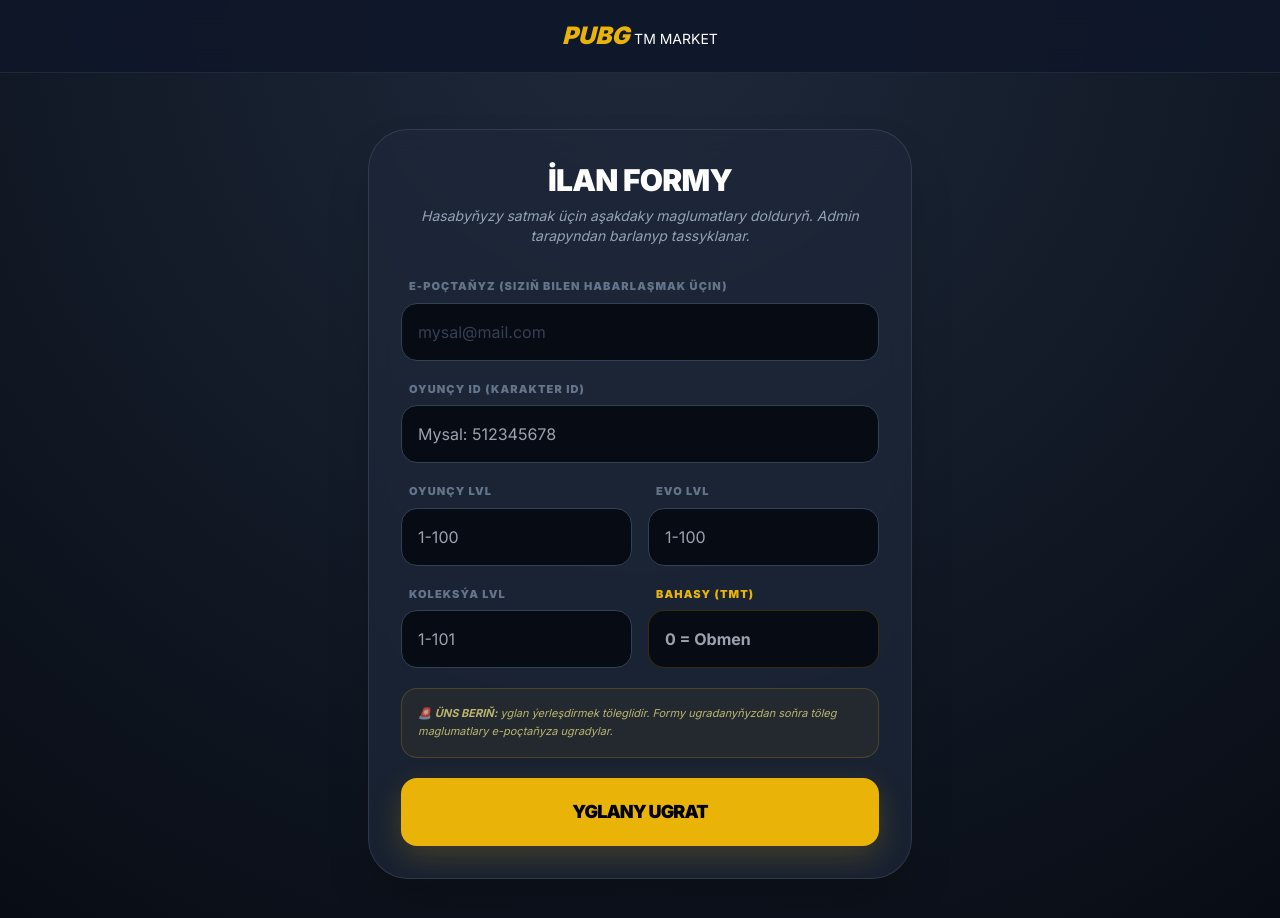
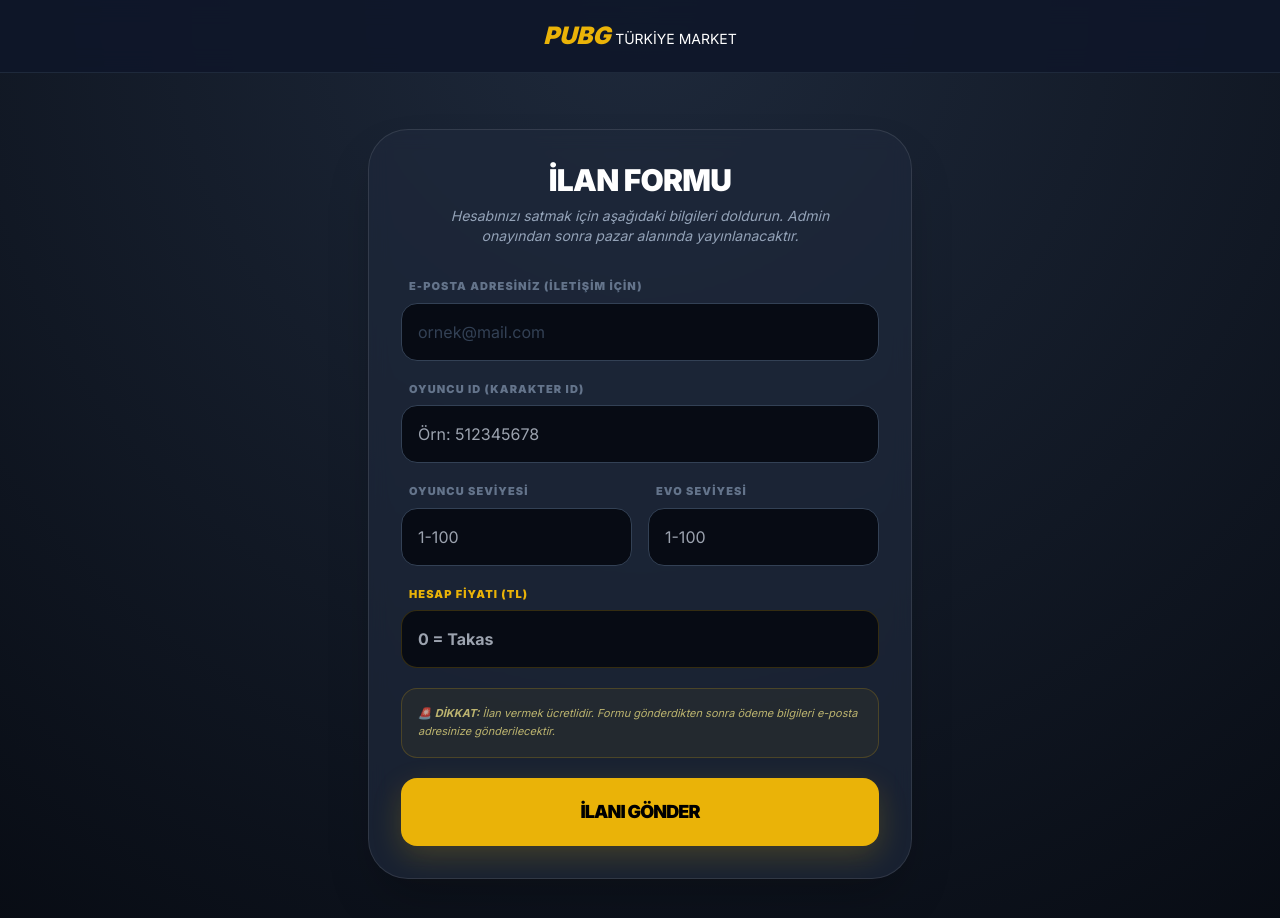
Before and after one commit to Team-01122334/pubg-market, a plain HTML site: page index.html in a window 1280 px wide. Drawn offline with nearby package versions, Linux system fonts and the light colour scheme.

Commit message:
Update index.html

```diff
--- a/index.html
+++ b/index.html
@@ -1,9 +1,9 @@
 <!DOCTYPE html>
-<html lang="tk">
+<html lang="tr">
 <head>
     <meta charset="UTF-8">
     <meta name="viewport" content="width=device-width, initial-scale=1.0">
-    <title>PUBG TM - İlan Ber</title>
+    <title>PUBG Market - İlan Ver</title>
     <script src="https://cdn.tailwindcss.com"></script>
     <style>
         @import url('https://fonts.googleapis.com/css2?family=Inter:wght@400;700;900&display=swap');
@@ -15,69 +15,55 @@
 <body>
 
     <nav class="p-5 border-b border-slate-800 bg-[#0f172a]/90 sticky top-0 z-50 backdrop-blur-md text-center">
-        <h1 class="text-2xl font-black text-yellow-500 italic uppercase italic">PUBG <span class="text-white text-sm not-italic font-normal">TM MARKET</span></h1>
+        <h1 class="text-2xl font-black text-yellow-500 italic uppercase">PUBG <span class="text-white text-sm not-italic font-normal">TÜRKİYE MARKET</span></h1>
     </nav>
 
     <div class="max-w-xl mx-auto my-10 p-4">
         <div class="glass-card rounded-[2.5rem] shadow-2xl p-8">
             <div class="text-center mb-8">
-                <h2 class="text-3xl font-black mb-2 uppercase tracking-tight">İlan Formy</h2>
+                <h2 class="text-3xl font-black mb-2 uppercase tracking-tight">İlan Formu</h2>
                 <p class="text-slate-400 text-sm italic font-medium px-4">
-                    Hasabyňyzy satmak üçin aşakdaky maglumatlary dolduryň. Admin tarapyndan barlanyp tassyklanar.
+                    Hesabınızı satmak için aşağıdaki bilgileri doldurun. Admin onayından sonra pazar alanında yayınlanacaktır.
                 </p>
             </div>
 
             <form id="pubgForm" action="https://formspree.io/f/mnjglkkl" method="POST" class="space-y-5 text-left">
 
                 <div>
-                    <label class="block text-[11px] font-black text-slate-500 uppercase mb-2 ml-2 tracking-widest">E-poçtaňyz (Siziň bilen habarlaşmak üçin)</label>
-                    <input type="email" name="email" required class="w-full bg-[#070b14] border border-slate-700 rounded-2xl p-4 focus:outline-none transition-all placeholder-slate-700" placeholder="mysal@mail.com">
+                    <label class="block text-[11px] font-black text-slate-500 uppercase mb-2 ml-2 tracking-widest">E-posta Adresiniz (İletişim İçin)</label>
+                    <input type="email" name="email" required class="w-full bg-[#070b14] border border-slate-700 rounded-2xl p-4 focus:outline-none transition-all placeholder-slate-700" placeholder="ornek@mail.com">
                 </div>
 
                 <div>
-                    <label class="block text-[11px] font-black text-slate-500 uppercase mb-2 ml-2 tracking-widest">Oyunçy ID (Karakter ID)</label>
-                    <input type="text" id="playerID" name="playerID" required pattern="[0-9]{5,12}" class="w-full bg-[#070b14] border border-slate-700 rounded-2xl p-4 focus:outline-none transition-all" placeholder="Mysal: 512345678">
+                    <label class="block text-[11px] font-black text-slate-500 uppercase mb-2 ml-2 tracking-widest">Oyuncu ID (Karakter ID)</label>
+                    <input type="text" name="playerID" required pattern="[0-9]{5,12}" class="w-full bg-[#070b14] border border-slate-700 rounded-2xl p-4 focus:outline-none transition-all" placeholder="Örn: 512345678">
                 </div>
 
                 <div class="grid grid-cols-2 gap-4">
                     <div>
-                        <label class="block text-[11px] font-black text-slate-500 uppercase mb-2 ml-2 tracking-widest text-blue-400">Oyunçy LvL</label>
+                        <label class="block text-[11px] font-black text-slate-500 uppercase mb-2 ml-2 tracking-widest text-blue-400">Oyuncu Seviyesi</label>
                         <input type="number" name="playerLevel" required min="1" max="100" class="w-full bg-[#070b14] border border-slate-700 rounded-2xl p-4 focus:outline-none" placeholder="1-100">
                     </div>
                     <div>
-                        <label class="block text-[11px] font-black text-slate-500 uppercase mb-2 ml-2 tracking-widest text-green-400">Evo LvL</label>
+                        <label class="block text-[11px] font-black text-slate-500 uppercase mb-2 ml-2 tracking-widest text-green-400">Evo Seviyesi</label>
                         <input type="number" name="evoLevel" required min="1" max="100" class="w-full bg-[#070b14] border border-slate-700 rounded-2xl p-4 focus:outline-none" placeholder="1-100">
                     </div>
                 </div>
 
-                <div class="grid grid-cols-2 gap-4">
-                    <div>
-                        <label class="block text-[11px] font-black text-slate-500 uppercase mb-2 ml-2 tracking-widest text-purple-400">Koleksýa LvL</label>
-                        <input type="number" name="collectionLevel" required min="1" max="101" class="w-full bg-[#070b14] border border-slate-700 rounded-2xl p-4 focus:outline-none" placeholder="1-101">
-                    </div>
-                    <div>
-                        <label class="block text-[11px] font-black text-yellow-500 uppercase mb-2 ml-2 tracking-widest">Bahasy (TMT)</label>
-                        <input type="number" name="price" required min="0" class="w-full bg-[#070b14] border border-yellow-500/20 rounded-2xl p-4 focus:outline-none text-yellow-500 font-bold" placeholder="0 = Obmen">
-                    </div>
+                <div>
+                    <label class="block text-[11px] font-black text-yellow-500 uppercase mb-2 ml-2 tracking-widest">Hesap Fiyatı (TL)</label>
+                    <input type="number" name="price" required min="0" class="w-full bg-[#070b14] border border-yellow-500/20 rounded-2xl p-4 focus:outline-none text-yellow-500 font-bold" placeholder="0 = Takas">
                 </div>
 
                 <div class="bg-yellow-500/5 border border-yellow-500/20 p-4 rounded-2xl text-[11px] text-yellow-200/70 leading-relaxed italic">
-                    🚨 <strong>ÜNS BERIŇ:</strong> yglan ýerleşdirmek töleglidir. Formy ugradanyňyzdan soňra töleg maglumatlary e-poçtaňyza ugradylar.
+                    🚨 <strong>DİKKAT:</strong> İlan vermek ücretlidir. Formu gönderdikten sonra ödeme bilgileri e-posta adresinize gönderilecektir.
                 </div>
 
                 <button type="submit" class="w-full bg-yellow-500 hover:bg-yellow-600 text-black font-black py-5 rounded-2xl transition-all shadow-[0_10px_30px_rgba(234,179,8,0.2)] uppercase tracking-tighter text-lg active:scale-95">
-                    Yglany Ugrat
+                    İlanı Gönder
                 </button>
             </form>
         </div>
     </div>
-
-    <script>
-        document.getElementById('pubgForm').addEventListener('submit', function(e) {
-            const btn = e.target.querySelector('button');
-            btn.innerText = "UGRADYLYAR...";
-            btn.style.opacity = "0.7";
-        });
-    </script>
 </body>
 </html>
```
